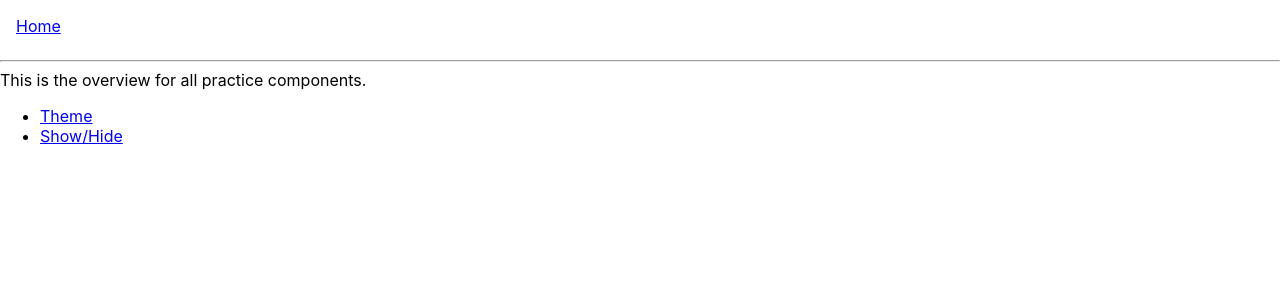
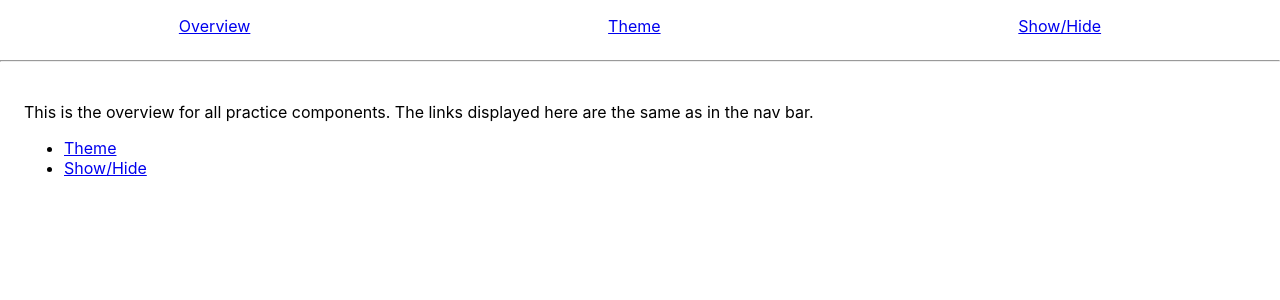
Before and after one commit to pasdo501/react-hooks, a React (Create React App) app in the folder react-hooks-practice/: page / in a window 1280 px wide. Shown: the top 300 px of the page. Built offline with nearby package versions, Linux system fonts and the light colour scheme.

Commit message:
Rejig Nav / Home

```diff
--- a/react-hooks-practice/src/App.css
+++ b/react-hooks-practice/src/App.css
@@ -1,7 +1,14 @@
 nav {
+    display: flex;
+    justify-content: space-around;
+    align-content: center;
+}
+
+nav a {
     padding: 1rem;
 }
 
 main {
+    padding: 1.5rem;
     min-height: 90vh;
 }
--- a/react-hooks-practice/src/App.js
+++ b/react-hooks-practice/src/App.js
@@ -19,10 +19,12 @@ function App() {
         <Router>
             <div>
                 <nav>
-                    <Link to="/">Home</Link>
+                    {[makeDestinationObj("/", "Overview"), ...destinations].map(({ link, text}) => (
+                      <Link key={link} to={link}>{text}</Link>
+                    ))}
                 </nav>
 
-                <hr />
+                <hr style={{ marginBottom: 0 }} />
 
                 <Route
                     exact
--- a/react-hooks-practice/src/components/Home.js
+++ b/react-hooks-practice/src/components/Home.js
@@ -2,8 +2,11 @@ import React from "react";
 import { Link } from "react-router-dom";
 
 const Home = ({ destinations }) => (
-    <div>
-        This is the overview for all practice components.
+    <main>
+        <p>
+            This is the overview for all practice components. The links
+            displayed here are the same as in the nav bar.
+        </p>
         <ul>
             {destinations.map(({ text, link }) => (
                 <li key={link}>
@@ -11,7 +14,7 @@ const Home = ({ destinations }) => (
                 </li>
             ))}
         </ul>
-    </div>
+    </main>
 );
 
 export default Home;
```
